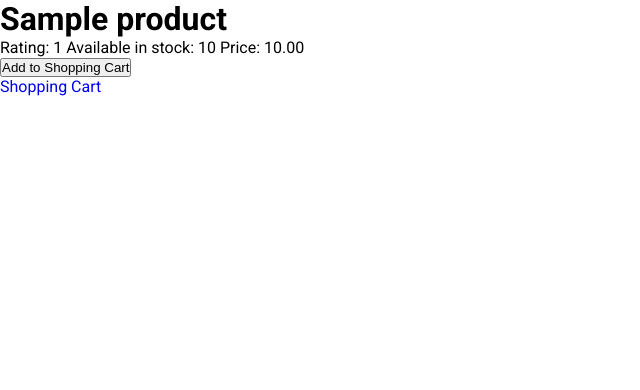
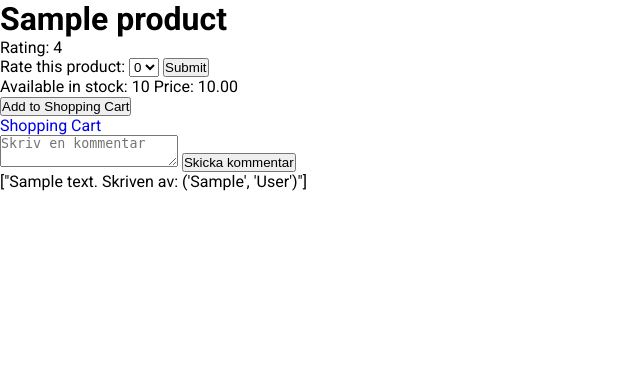
Before and after one commit to Frebern2478/DBkursen, a Flask app: page /product/1 in a window 1280 px wide. Shown: the part 60-450 px from the top of the page, without its empty margins (0-640 px from the left). Run offline with Flask 3, Linux system fonts and the light colour scheme; tables that the repository leaves empty hold one stand-in row (values such as "Sample post").

Commit message:
Fixade rating och kommentarer

```diff
--- a/DBscripts/table-creation.sql
+++ b/DBscripts/table-creation.sql
@@ -35,17 +35,23 @@
 );
 
 CREATE TABLE comments (
-	id INT AUTO_INCREMENT,
+    id INT AUTO_INCREMENT,
+    prod_id INT,
+	user_id INT,
     comment VARCHAR(255),
-    PRIMARY KEY(id)
+    PRIMARY KEY(id),
+    FOREIGN KEY(prod_id) REFERENCES products(id),
+    FOREIGN KEY(user_id) REFERENCES users(id)
 );
 
 CREATE TABLE ratings (
 	id INT AUTO_INCREMENT,
-    comment_id INT,
+    prod_id INT,
+    user_id INT,
     rating INT,
     PRIMARY KEY(id),
-    FOREIGN KEY(comment_id) REFERENCES comments(id)
+    FOREIGN KEY(prod_id) REFERENCES products(id),
+    FOREIGN KEY(user_id) REFERENCES users(id)
 );
 
 CREATE TABLE cart_items (
--- a/app.py
+++ b/app.py
@@ -8,7 +8,7 @@
 
 db = SQLAlchemy()
 app = Flask(__name__)
-app.config['SQLALCHEMY_DATABASE_URI'] = 'mysql://root:root@localhost:3306/dbkursen'
+app.config['SQLALCHEMY_DATABASE_URI'] = 'mysql://root:hej123@localhost:3306/dbkursen'
 app.config["SECRET_KEY"] = urandom(20)  # TEST
 db.init_app(app)
 
@@ -216,12 +216,14 @@
         productname = row[2]
         stock = row[3]
         price = row[4]
-        rate = rating(productID)
+        rate = getrating(productID)
+        comment = getcomment(productID)
     # Detta sker när man lägger till shopping cart.
     if request.method == "POST":
         cart_items(productID, 1)  # TODO: Gör att man kan ändra kvantiteten.
         return redirect(url_for("product", prod_id=prod_id))
-    return render_template("productpage.html", productname=productname, stock=stock, price=price, rating=rate, **data)
+    return render_template("productpage.html", prod_id=prod_id, productname=productname, stock=stock, price=price,
+                           rating=rate, comment=comment, **data)
 
 
 @app.route("/shoppingcart")
@@ -247,7 +249,6 @@
         for product in product_result:
             shopping_results.append((product[0], str(product[1]), quantity))
 
-
     connect.close()
 
     # TODO: Fixa shopping cart.
@@ -264,8 +265,15 @@
     connect.close()
 
 
-def rating(prod_id):
-    query = "SELECT * FROM ratings WHERE id = :prod_id"
+def getUserName(userid):
+    query = "SELECT first_name, last_name FROM users WHERE id = :id"
+    connect = db.engine.connect()
+    result = connect.execute(text(query), {'id': userid})
+    return result.fetchone()
+
+
+def getrating(prod_id):
+    query = "SELECT AVG(rating) FROM ratings WHERE id = :prod_id"
     connect = db.engine.connect()
     result = connect.execute(text(query), {'prod_id': prod_id})
     rows = result.fetchall()
@@ -274,7 +282,53 @@
         return "0"
     else:
         for row in rows:
-            return row[0]
+            return int(row[0])
+
+
+@app.route('/rate-product', methods=['POST'])
+def rateproduct():
+    prod_id = request.form.get('prod_id')
+    rating = request.form.get('rating')
+    print(prod_id)
+    query = "INSERT into ratings(prod_id, user_id, rating) VALUES (:prod_id, :user_id, :rating)"
+    connect = db.engine.connect()
+    connect.execute(text(query), {'user_id': current_user.id ,'prod_id': prod_id, 'rating': rating})
+    connect.commit()
+    connect.close()
+    return redirect(url_for("product", prod_id=prod_id))
+
+
+@app.route('/add-comment', methods=['POST'])
+def addcomment():
+    prod_id = request.form.get('prod_id')
+    comment = request.form.get('comment')
+    print(prod_id)
+    query = "INSERT into comments(prod_id, user_id, comment) VALUES (:prod_id, :user_id, :comment)"
+    connect = db.engine.connect()
+    connect.execute(text(query), {'prod_id': prod_id, 'user_id': current_user.id, 'comment': comment})
+    connect.commit()
+    connect.close()
+    return redirect(url_for("product", prod_id=prod_id))
+
+
+def getcomment(prod_id):
+    query = "SELECT comment, user_id FROM comments WHERE prod_id = :prod_id"
+    connect = db.engine.connect()
+    comments = connect.execute(text(query), {'prod_id': prod_id})
+    rows = comments.fetchall()
+    connect.close()
+
+    if not rows:
+        return "Inga kommentarer ännu!"
+    else:
+        comment_list = []
+        for row in rows:
+            comment = row[0]
+            user_id = row[1]
+            username = getUserName(user_id)
+            #print(comment, user_id, username)
+            comment_list.append(comment + " Skriven av: " + str(username))
+        return comment_list
 
 
 if __name__ == '__main__':
--- a/templates/productpage.html
+++ b/templates/productpage.html
@@ -12,6 +12,19 @@
     <h1>{{ productname }}</h1>
     <ul>
         Rating: {{ rating }}
+        <form action="/rate-product" method="POST">
+         <input type="hidden" name="prod_id" value="{{ prod_id }}">
+        <label for="rating">Rate this product:</label>
+        <select name="rating" id="rating">
+            <option value="0">0</option>
+            <option value="1">1</option>
+            <option value="2">2</option>
+            <option value="3">3</option>
+            <option value="4">4</option>
+            <option value="5">5</option>
+        </select>
+        <button type="submit">Submit</button>
+    </form>
         Available in stock: {{ stock }}
         Price: {{ price }}
         <form action="#" method="POST">
@@ -20,6 +33,14 @@
         </form>
         <li><a href="{{ url_for('shoppingcart') }}">Shopping Cart</a></li>
     </ul>
+    <article>
+        <form action="/add-comment" method="POST">
+            <input type="hidden" name="prod_id" value="{{ prod_id }}">
+            <textarea name="comment" placeholder="Skriv en kommentar"></textarea>
+            <button type="submit">Skicka kommentar</button>
+        </form>
+          {{ comment }}
+    </article>
     <footer>
         <p>&copy; 2024 {{ footer_text }}</p>
     </footer>
```
